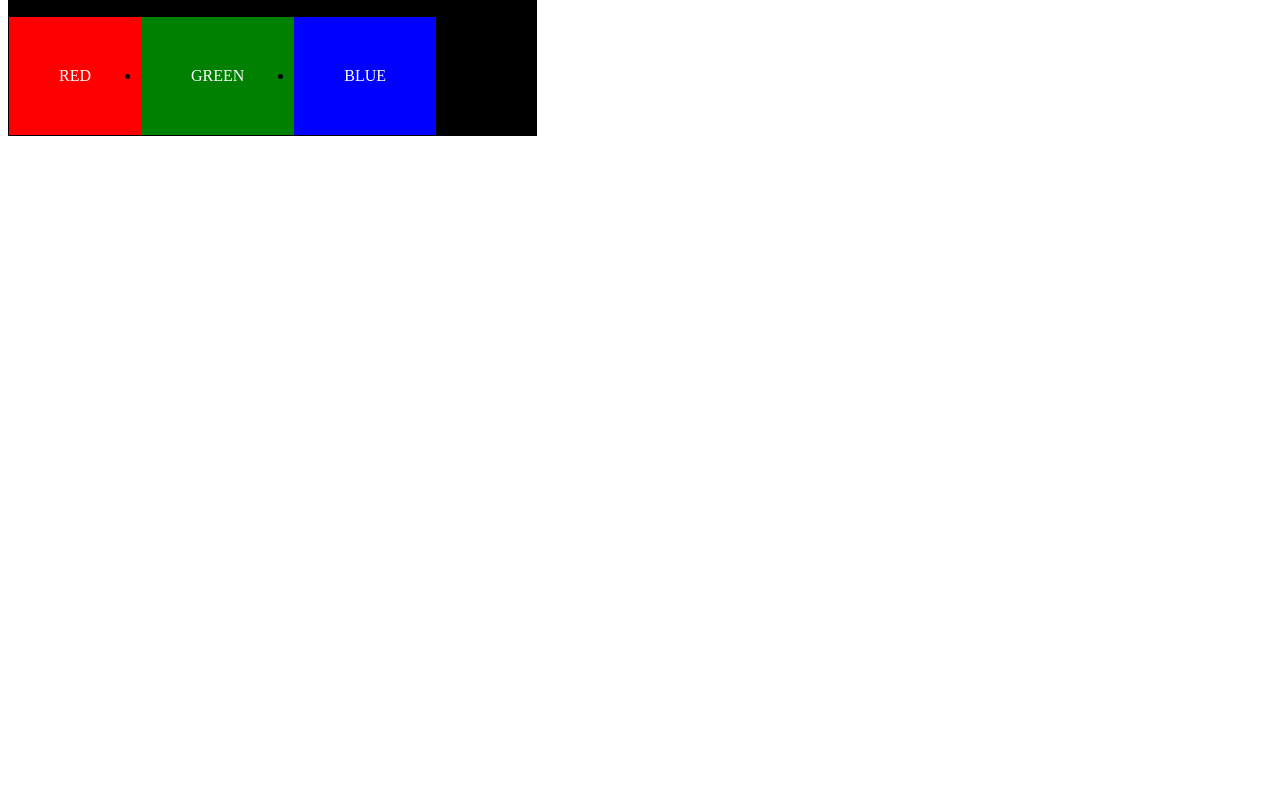
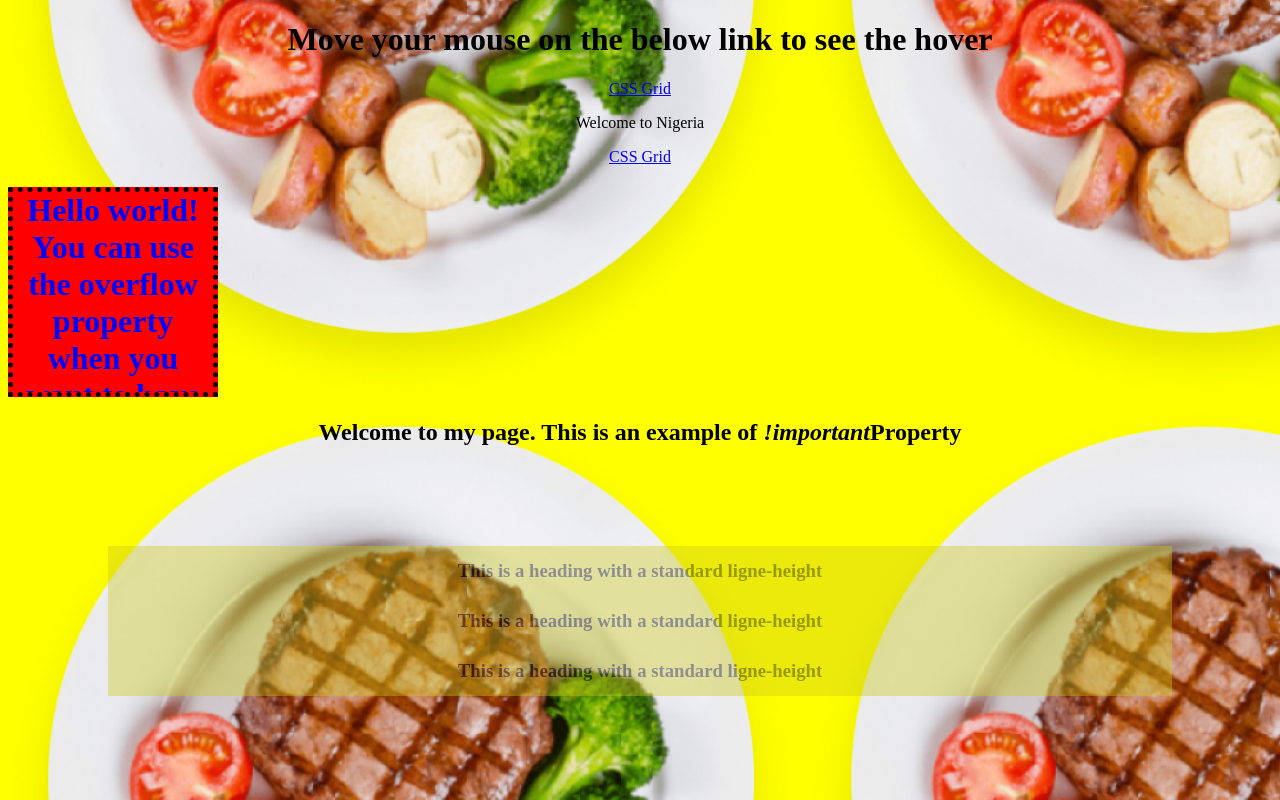
Before and after one commit to Abkabkabir/admin-Dashboard, a plain HTML site: page index.html in a window 1280 px wide. Shown: the top 800 px of the page. Drawn offline with Linux system fonts and the light colour scheme.

Commit message:
Add files via upload

```diff
--- a/index.html
+++ b/index.html
@@ -10,13 +10,105 @@
 </head>
 
 <body>
-    <ul class="menu">
-        <li class="red"><a href="#">RED</a></li>
-        <li class="green"><a href="#">GREEN</a></li>
-        <li class="blue"><a href="#">BLUE</a></li>
-        <li class="bg"></li>
-    </ul>
-    <script src="index.js"></script>
+    <!--  <div id="one">
+        <h1>Welcome to my world</h1>
+        <p>border radius is 90px</p>
+    </div>
+    <div id="two">
+        <h2>Welcome to my world</h2>
+        <p>border radius is 25 and 10</p>
+    </div>
+    <div id="three">
+        <h2>Welcome to my world</h2>
+        <p>border radius is 35 10 and 10</p>
+    </div>
+
+    <div id="four">
+        <h2>welcome to my world</h2>
+        <p>border radius is 50 50 50 50</p>
+    </div>
+    <center>
+        {#Border style,color,width and radius #}
+        <div id="left">
+            <h2>Welcome to my border tutorial</h2>
+            <p>border-top-left-radius 250px</p>
+        </div>
+    </center>  -->
+    <!-- border-collapse property using SEPERATE and COLLAPSe -->
+
+    <!--  <h1>The border-collapse property</h1>
+    <h2>border-collapse:Separate</h2>
+    <table id="t1">
+        <tr>
+            <th>First name</th>
+            <th>Last name</th>
+            <th>Subjects</th>
+            <th>Mark</th>
+        </tr>
+        <tr>
+            <td>James</td>
+            <td>Gosling</td>
+            <td>Math</td>
+            <td>92</td>
+        </tr>
+        <tr>
+            <td>Alan</td>
+            <td>Rickman</td>
+            <td>MAth</td>
+            <td>89</td>
+        </tr>
+        <tr>
+            <td>Sam</td>
+            <td>Mendes</td>
+            <td>MAth</td>
+            <td>82</td>
+        </tr>
+    </table> -->
+
+    <!--  <p>Hello</p>
+    <p>Tutorial</p>
+    <p>HTML tutorial</p>
+    <p>Css turorial</p>
+-->
+
+    <!--  <button class="b1">Shadow</button>
+    <button class="b2">Shadow on hover</button>
+
+    <p>
+        The following paragraph contains an image with style <b>float:right</b>The result is that the image will float to the right in the paragraph
+    </p>
+
+    <img width="200px" height="200px" src="image.png" alt="Food" />
+
+    <p>
+        Lorem ipsum dolor sit amet consectetur adipisicing elit. Aliquam aliquid doloribus ipsam delectus aut. Est laudantium quia tenetur nisi rerum ullam, facere aliquam repellat sit! Ipsa, maiores? Illo, magni. Exercitationem dignissimos eos id officia quod
+        quo cupiditate culpa. Modi vero magnam eius corporis quisquam, eligendi ipsam commodi! Mollitia odio animi quaerat magni laborum exercitationem, distinctio eaque vero voluptatibus nam quam inventore. Debitis nihil sed vel deleniti vero rem labore
+        impedit illum illo rerum nobis eum minima, dolore officiis blanditiis modi eos temporibus voluptas cumque officia praesentium necessitatibus ullam repellendus. Eligendi ut, repellendus nisi odio perferendis mollitia voluptatibus vel veniam iusto?
+    </p>  -->
+
+    <h1>Move your mouse on the below link to see the hover</h1>
+
+    <a <link="link" href="http://dhq.com.ng">CSS Grid </a>
+
+    <p>Welcome to Nigeria</p>
+
+    <a href="http://money man">CSS Grid</a>
+
+    <h1 id="one">
+        Hello world! You can use the overflow property when you want to have better control of the layout. The default value is visible. Lorem, ipsum dolor sit amet consectetur adipisicing elit. Sapiente alias animi reiciendis saepe debitis sit esse vitae quisquam
+        tempore velit commodi quae, fugit dolorem? Quisquam earum repudiandae rem dolorem, blanditiis reprehenderit quidem, officia tenetur id molestiae debitis ea sequi necessitatibus? Harum nulla repudiandae esse, ipsum impedit rem reiciendis fugit
+        vero eveniet asperiores, molestias qui neque, ipsa minus optio? Vel, consectetur? Alias fugiat quaerat libero enim neque cumque dicta, mollitia aliquid repellat error aperiam impedit molestias et sapiente. Quos illo, consectetur quis voluptates
+        velit impedit suscipit inventore commodi labore possimus voluptas vero laborum ad dolorum consequuntur fugiat illum quasi! Impedit, maiores?
+    </h1>
+    <h2 id="two">
+        Welcome to my page. This is an example of <i>!important</i>Property
+    </h2>
+
+    <h3 class="three">
+        This is a heading with a standard ligne-height <br /> This is a heading with a standard ligne-height <br /> This is a heading with a standard ligne-height
+        <br />
+    </h3>
+    <img src="image.png" alt="food" />
 </body>
 
 </html>
--- a/style.css
+++ b/style.css
@@ -1,56 +1,166 @@
-.menu {
-    display: flex;
-    position: relative;
-    flex-direction: row;
-    padding: 1px;
-    width: max-content;
+/* div {
+    padding: 50px;
+    margin: 20px;
+    border-style: groove;
+    border-color: red;
+    border-width: 3px;
+    width: 300px;
+    height: 150px;
+    float: left;
 }
 
-.menu li a {
-    color: #fff;
-    text-decoration: none;
+p {
+    font-size: 25px;
 }
 
-.menu li {
-    padding: 50px;
+#one {
+    border-radius: 30px;
+    background-color: lightgreen;
 }
 
-.menu li:hover {
-    transform: translateY(-5px);
+#two {
+    border-radius: 25% 10%;
+    background: orange;
 }
 
-.green {
-    background-color: green;
+#three {
+    border-radius: 35px 10em 10%;
+    background: cyan;
 }
 
-.red {
-    background-color: red;
+#four {
+    border-radius: 50px 50% 50cm 50em;
+    background: lightblue;
 }
 
-.blue {
-    background-color: blue;
+#left {
+    border-top-right-radius: 250px;
+    background: lightgreen;
+    padding: 50px;
+    border: 6px ridge red;
+    width: 300px;
+    height: 200px;
+    font-size: 25px;
+} */
+
+
+/* Border Collapse :Seperate and Colllapse */
+
+
+/* table {
+    border: 1px solid blue;
+    text-align: center;
+    font-size: 20px;
+    width: 80%;
+    height: 50%;
 }
 
-.green:hover~.bg {
-    background-color: rgb(13, 75, 67);
+th {
+    border: 2px solid red;
+    background-color: yellow;
 }
 
-.red:hover~.bg {
-    background-color: purple;
+td {
+    border: 2px solid violet;
+    background-color: cyan;
 }
 
-.blue:hover~.bg {
-    background-color: chocolate;
+#t1 {
+    border-collapse: seperate;
+    border-spacing: 20pt 1em;
+} */
+
+
+/* body {
+    text-align: center;
 }
 
-.bg {
-    content: "";
-    z-index: -10;
-    display: block;
-    background-color: #000;
-    width: 100%;
-    position: absolute;
-    height: 100%;
-    left: 0;
-    bottom: 0;
+button {
+    color: lightgoldenrodyellow;
+    font-size: 30px;
 }
+
+.b1 {
+    background-color: lightblue;
+    border: 5px red double;
+    border-radius: 25px;
+    color: black;
+    box-shadow: 0 8px 16px 0 black 0 6px 20px 0 rgba(0, 0, 0, 0.19);
+    padding: 30px;
+}
+
+.b2 {
+    background-color: lightblue;
+    border: 5px red dotted;
+    color: black;
+    border-radius: 25px;
+}
+
+.b2:hover {
+    box-shadow: 0 8px 16px 0 black, 0 6px 20px 0 rgba(0, 0, 0, 0.19);
+}
+
+img {
+    float: right;
+    border-style: dashed;
+    border-color: red;
+    background-color: aquamarine;
+} */
+
+body {
+    text-align: center;
+}
+
+
+/* a {
+    color: red;
+}
+
+a:hover {
+    color: green;
+}
+
+a:active {
+    color: cyan;
+} */
+
+p:hover,
+h1:hover,
+a:hover {
+    border-right-color: yellow;
+}
+
+h1#one {
+    color: white;
+    overflow: scroll;
+    background-color: red;
+    width: 200px;
+    height: 200px;
+}
+
+#one {
+    color: blue !important;
+    border: 5px dotted;
+    border-color: black;
+}
+
+body {
+    background-color: yellow !important;
+    text-align: center;
+    background-image: url(image.png);
+    background-size: 300px 150px contain;
+    background-position: left;
+    background-attachment: scroll;
+}
+
+#img {
+    filter: sepia(90%);
+}
+
+.three {
+    background-color: rgb(206, 203, 29);
+    line-height: 50px;
+    margin-top: 70px;
+    margin: 100px;
+    opacity: 0.4;
+}
```
Also changed, not shown: image.png (added).
